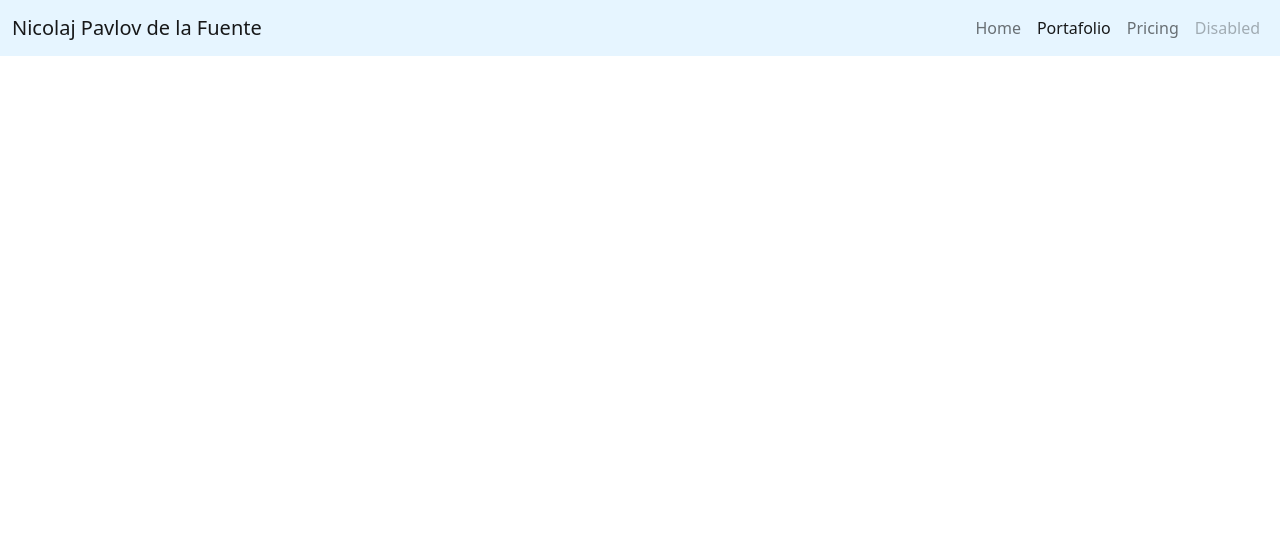
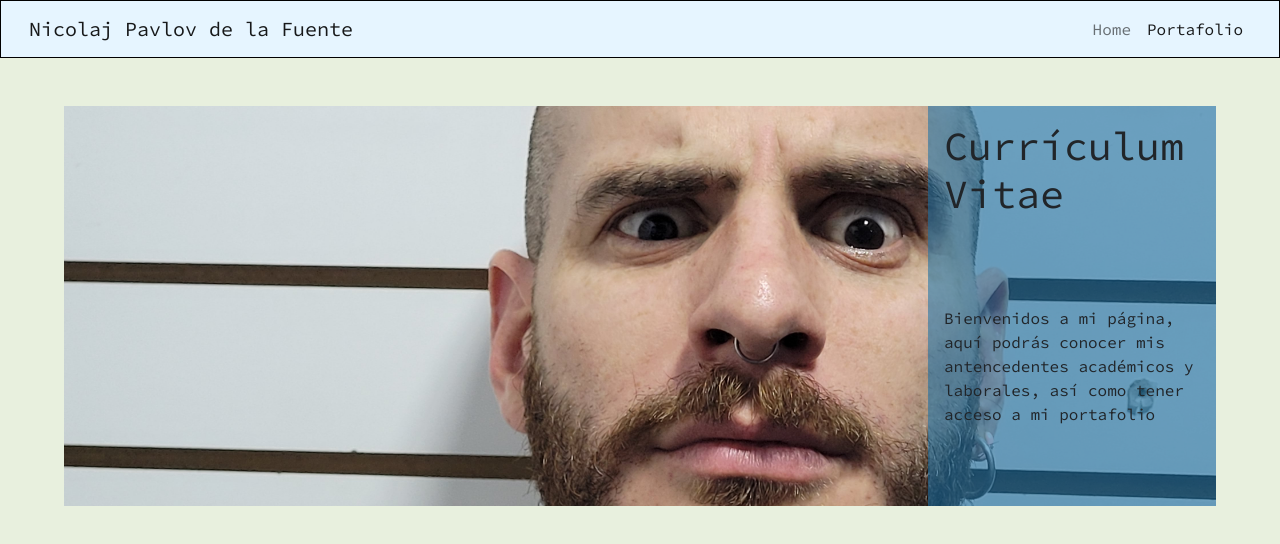
Before and after one commit to tractatus90/tractatus90.github.io, a plain HTML site: page portafolio.html in a window 1280 px wide. Drawn offline with nearby package versions, Linux system fonts and the light colour scheme.

Commit message:
Creación de header Se crea el header de la página

```diff
--- a/assets/css/style.css
+++ b/assets/css/style.css
@@ -1,7 +1,41 @@
+@import url('https://fonts.googleapis.com/css2?family=Source+Code+Pro:wght@300;400&display=swap');
+
 .barra-nav {
-    background-color: #E6F5FF
+    background-color: #E6F5FF;
+    margin-bottom: 3em;
+    border: solid 0.25px black;
 
 }
+
+body {
+    background-color: #89B35230;
+    font-family: 'Source Code Pro', monospace;
+}
+header {
+    background-image: url(../imgs/20230910_164627.jpg);
+    background-repeat: no-repeat;
+    background-size:cover;
+    background-position:left;
+    width: 90%;
+    height: 400px;
+    display: flex;
+    flex-direction: row-reverse;
+    margin: auto;
+}
+
+header div {
+    justify-content: flex-start;
+    width: 25%;
+    background-color: #1C71A690;
+    padding: 1em;
+}
+
+header p {
+    padding-top: 5em;
+    font-weight: 400;
+}
+
+
 
 /* Background colors palette
 #E6F5FF
--- a/portafolio.html
+++ b/portafolio.html
@@ -12,21 +12,23 @@
 <body>
     <nav class="navbar navbar-expand-lg navbar-light barra-nav">
         <div class="container-fluid">
-          <a class="navbar-brand" href="#">Nicolaj Pavlov de la Fuente</a>
+          <a class="navbar-brand ms-3" href="#">Nicolaj Pavlov de la Fuente</a>
           <button class="navbar-toggler" type="button" data-bs-toggle="collapse" data-bs-target="#navbarNavAltMarkup" aria-controls="navbarNavAltMarkup" aria-expanded="false" aria-label="Toggle navigation">
             <span class="navbar-toggler-icon"></span>
           </button>
           <div class="collapse navbar-collapse" id="navbarNavAltMarkup">
-            <div class="navbar-nav ms-auto">
+            <div class="navbar-nav ms-auto me-3">
               <a class="nav-link" href="./index.html">Home</a>
-              <a class="nav-link active" aria-current="page" href="./portafolio.html">Portafolio</a>
-              <a class="nav-link" href="#">Pricing</a>
-              <a class="nav-link disabled">Disabled</a>
+              <a class="nav-link active" aria-current="page" href="#">Portafolio</a>
             </div>
           </div>
         </div>
       </nav>
     <header>
+        <div>
+            <h1>Currículum Vitae</h1>
+            <p>Bienvenidos a mi página, aquí podrás conocer mis antencedentes académicos y laborales, así como tener acceso a mi portafolio</p>
+        </div>
 
 </body>
 </html>
```
Also changed, not shown: index.html (+6 -4 lines), assets/imgs/20230910_164627.jpg (added).
